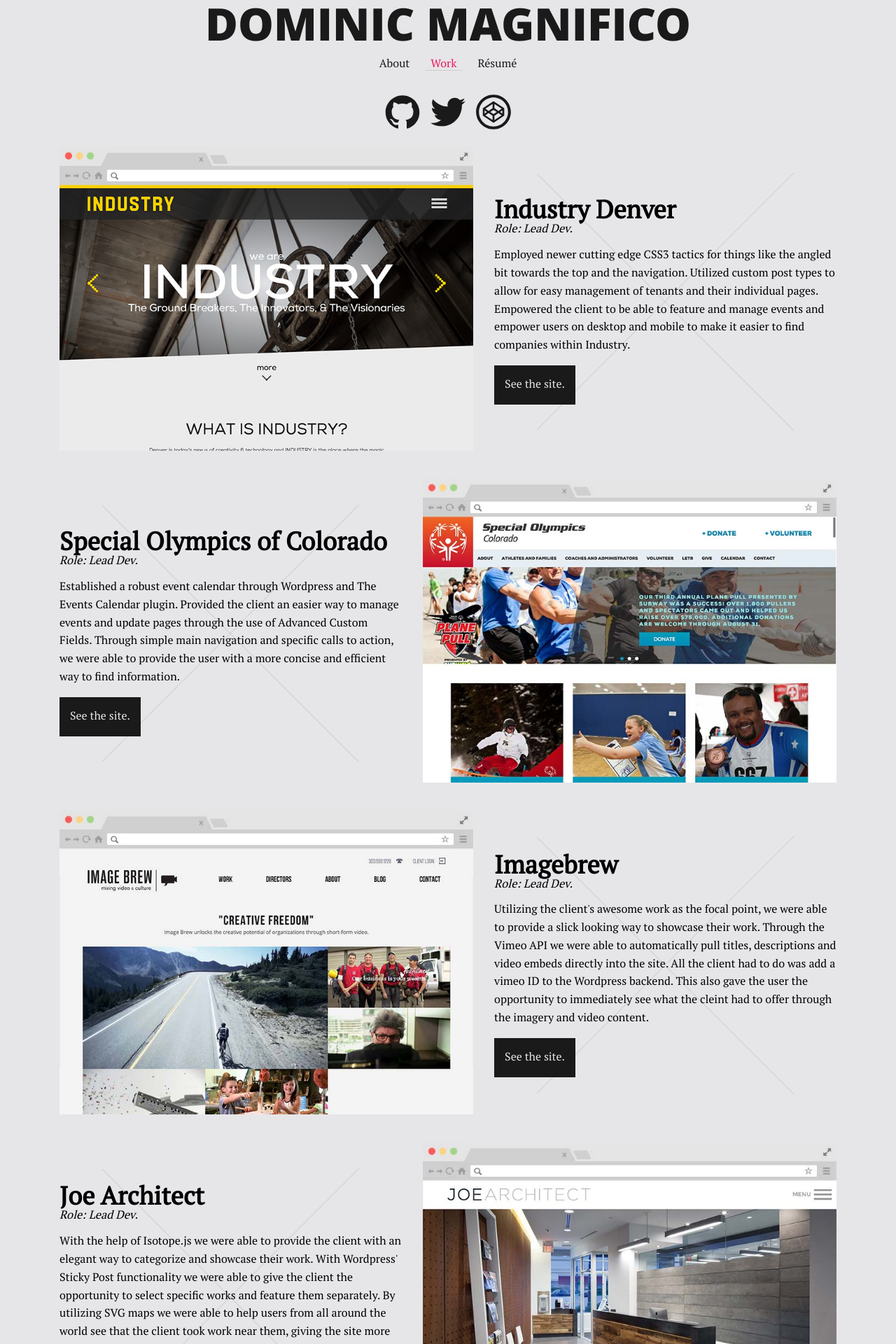
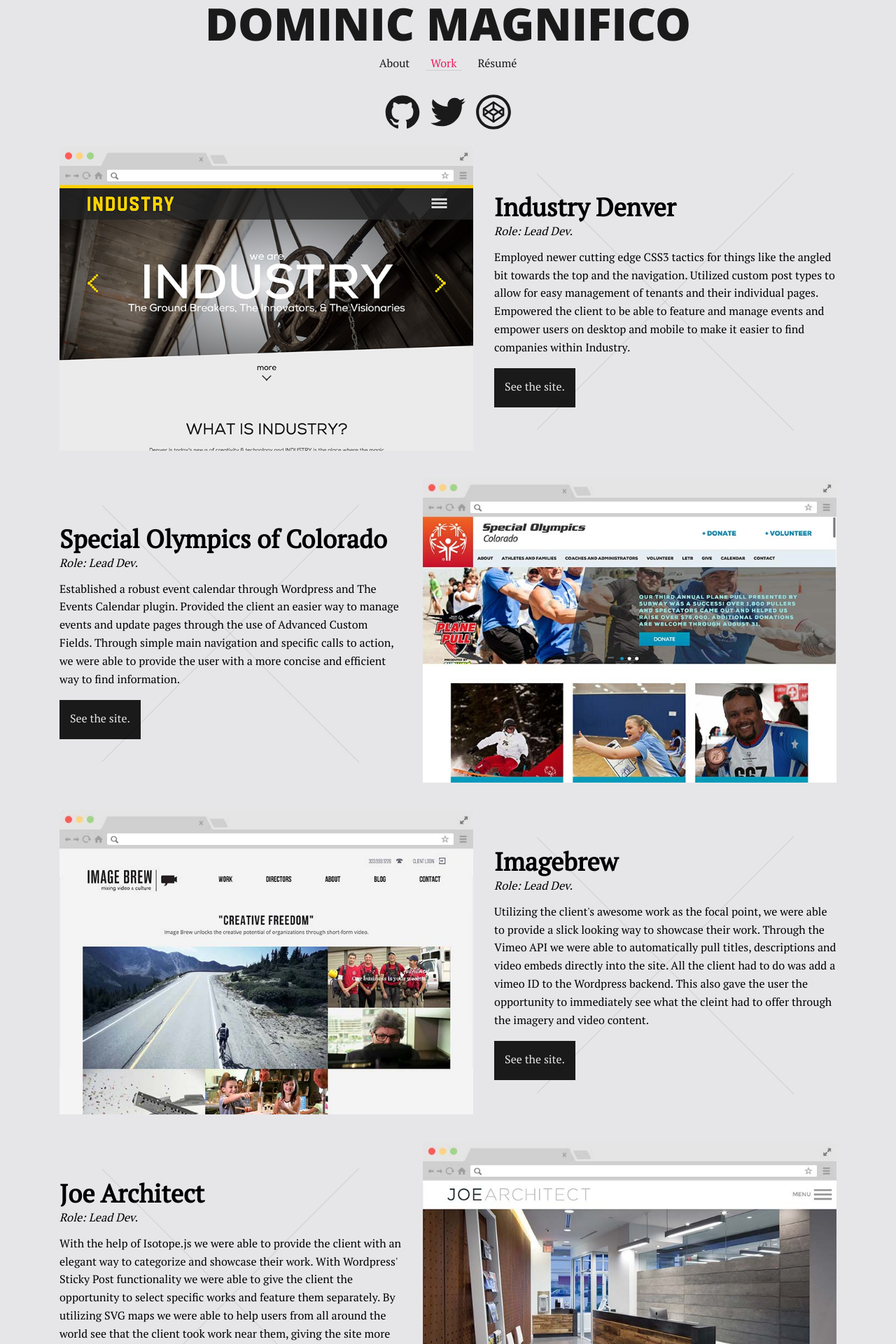
Before and after one commit to magnificode/DomBlog, a Jekyll site: the page built from work.html, in a window 1280 px wide. Shown: the top 1920 px of the page at 70% size. Built offline with Jekyll 4.4.1, drawn with Linux system fonts in a browser that asks for light colours; nearby versions of some CDN libraries.

```diff
--- a/_sass/_layout-work.scss
+++ b/_sass/_layout-work.scss
@@ -40,6 +40,7 @@
     flex-basis: 55%;
     transition: transform 600ms, top 600ms, bottom 600ms ;
     h6{
+        margin: {top:$pad/2;}
         font-weight: 100;
         font-style: italic;
     }
```
Also changed, not shown: 2 other files.
